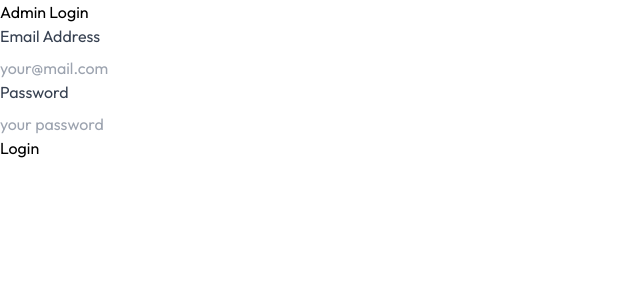
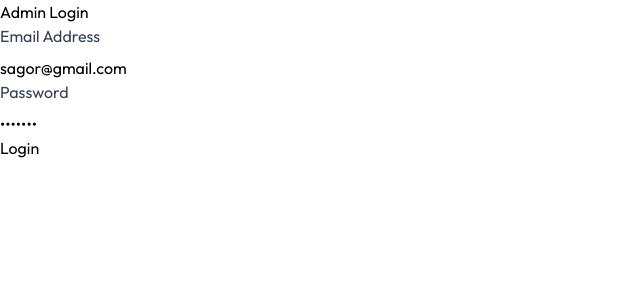
Before and after one commit to robiulsagor/admin-forever, a React (Vite) app: page /add in a window 1280 px wide. Shown: the top 300 px of the page, without its empty margins (0-640 px from the left). Built offline with nearby package versions, Linux system fonts and the light colour scheme; no server answers.

Commit message:
added default admin login data

```diff
--- a/src/components/Login.jsx
+++ b/src/components/Login.jsx
@@ -6,8 +6,8 @@ import { toast } from "react-toastify"
 import { useNavigate } from "react-router-dom"
 
 const Login = ({ setToken }) => {
-    const [email, setEmail] = useState('')
-    const [password, setPassword] = useState('')
+    const [email, setEmail] = useState('sagor@gmail.com')
+    const [password, setPassword] = useState('sagor23')
     const navigate = useNavigate()
 
     const handleSubmit = async (e) => {
```
